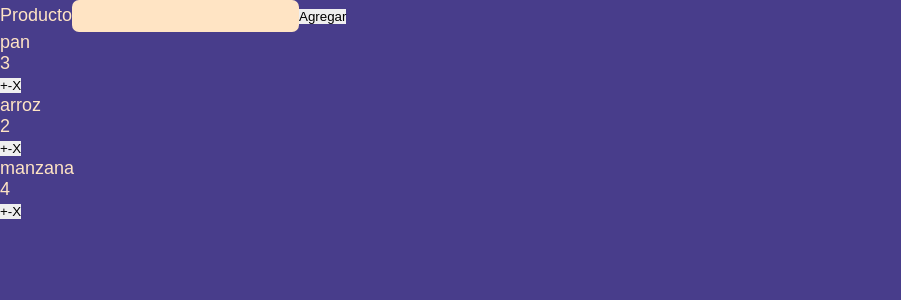
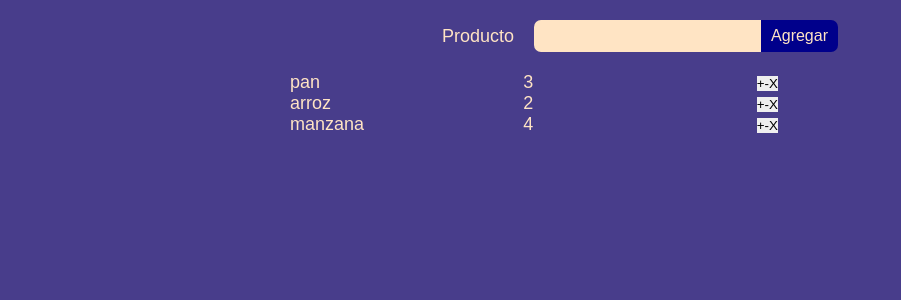
Before and after one commit to angeldavidhurtado/learn-react, a React (Vite) app in the folder class-8/: page / in a window 1280 px wide. Shown: the top 300 px of the page, without its empty margins (0-901 px from the left). Built offline with nearby package versions, Linux system fonts and the light colour scheme.

Commit message:
Dando estilos a la seccion add-product

```diff
--- a/class-8/src/App.css
+++ b/class-8/src/App.css
@@ -0,0 +1,50 @@
+.products {
+	max-width: 700px;
+	width: 80%;
+	margin: auto;
+}
+
+
+
+
+/* -- -- add-product -- -- */
+
+.products .add-produc {
+	width: fit-content;
+	padding: 20px;
+	margin: auto;
+	display: grid;
+	grid-template-columns: repeat(3, auto);
+	align-items: center;
+}
+
+.products .add-produc input {
+	margin-left: 20px;
+	border-radius: 7px 0 0 7px;
+}
+
+.products .add-produc button {
+	height: 32px;
+	border-radius: 0 7px 7px 0;
+	padding: 0 10px;
+	cursor: pointer;
+	background: darkblue;
+	color: bisque;
+	font-size: 16px;
+}
+
+
+
+
+/* -- -- list-products -- -- */
+
+.products .list-products {
+	display: grid;
+	grid-template-columns: 1fr 1fr 1fr;
+}
+
+.products .product {
+	grid-column: span 3;
+	display: grid;
+	grid-template-columns: subgrid;
+}
--- a/class-8/src/App.jsx
+++ b/class-8/src/App.jsx
@@ -54,14 +54,14 @@ function App() {
 
   return (
     <div className="products">
-      <div className="agregar-producto">
+      <div className="add-produc">
         <label htmlFor="input-product">Producto</label>
         <input type="text" ref={refInput} id="input-product" />
         <button onClick={()=>dispatch({type:types.addItem, payload:refInput})}>Agregar</button>
       </div>
-      <div className="productos">
+      <div className="list-products">
         {listState.map(item =>
-          <div key={item.id}>
+          <div key={item.id} className="product">
             <div className="name">
               {item.name}
             </div>
```
